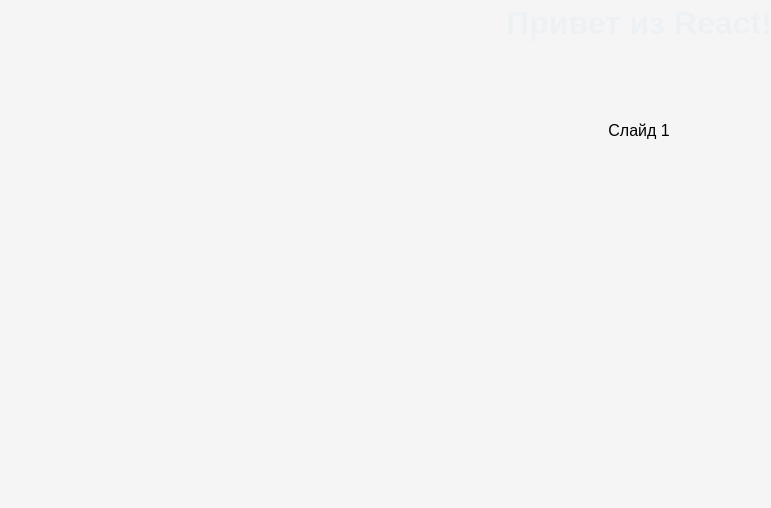
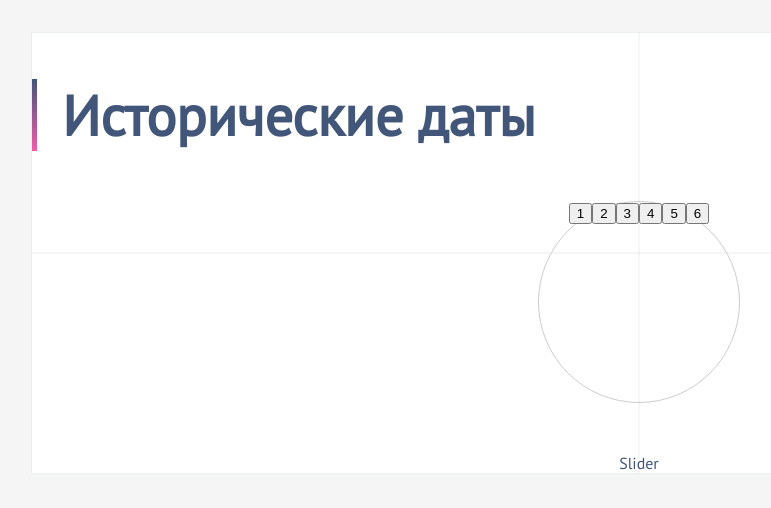
Before and after one commit to qqax/time-widget, a React app: page / in a window 1280 px wide. Shown: the top 508 px of the page, without its empty margins (1-772 px from the left). Built offline with nearby package versions, Linux system fonts and the light colour scheme.

Commit message:
create initial scheme

```diff
--- a/package.json
+++ b/package.json
@@ -6,7 +6,7 @@
   "scripts": {
     "start": "webpack serve --mode development",
     "build": "webpack --mode production",
-    "test": "echo \"Error: no test specified\" && exit 1"
+    "dev": "webpack serve --mode development --open"
   },
   "keywords": [],
   "author": "",
@@ -23,6 +23,7 @@
     "@types/react-dom": "^19.1.9",
     "css-loader": "^7.1.2",
     "html-webpack-plugin": "^5.6.4",
+    "mini-css-extract-plugin": "^2.9.4",
     "sass": "^1.92.0",
     "sass-loader": "^16.0.5",
     "style-loader": "^4.0.0",
--- a/src/App.tsx
+++ b/src/App.tsx
@@ -1,25 +1,12 @@
-import React, { useEffect } from "react";
-import { Swiper, SwiperSlide } from "swiper/react";
-import { gsap } from "gsap";
+import React from 'react';
+import TimeWidget from "./Widget/TimeWidget";
 
-import "swiper/css";
-
-const App = () => {
-    useEffect(() => {
-        gsap.from(".title", { opacity: 0, y: -50, duration: 1 });
-    }, []);
-
+function App() {
     return (
         <div className="app">
-            <h1 className="title">Привет из React!</h1>
-
-            <Swiper spaceBetween={50} slidesPerView={1}>
-                <SwiperSlide>Слайд 1</SwiperSlide>
-                <SwiperSlide>Слайд 2</SwiperSlide>
-                <SwiperSlide>Слайд 3</SwiperSlide>
-            </Swiper>
+            <TimeWidget />
         </div>
     );
-};
+}
 
 export default App;
--- /dev/null
+++ b/src/Widget/Circle/CircleButtons.module.scss
@@ -0,0 +1,29 @@
+.circle {
+  position: relative;
+  width: 200px;
+  height: 200px;
+  border: 1px solid #ccc;
+  border-radius: 50%;
+  margin: 50px auto;
+}
+
+.circle-btn {
+  --radius: 100px;
+
+  position: absolute;
+  top: 50%;
+  left: 50%;
+  width: 40px;
+  height: 40px;
+  border-radius: 50%;
+  background: #007bff;
+  color: white;
+  border: none;
+  cursor: pointer;
+
+  translate: -20px -20px;
+
+  transform-origin: 0 0;
+
+  transform: rotate(calc(var(--i) * 60deg)) translateX(var(--radius)) rotate(calc(-1 * var(--i) * 60deg));
+}
--- /dev/null
+++ b/src/Widget/Circle/CircleButtons.tsx
@@ -0,0 +1,21 @@
+import React from "react";
+import styles from './CircleButtons.module.scss';
+
+interface CSSPropertiesWithVars extends React.CSSProperties {
+    '--i'?: number;
+}
+
+export default function CircleButtons() {
+
+    return (
+        <div className={styles.circle}>
+            {[...Array(6)].map((_, i) => {
+                const style: CSSPropertiesWithVars = { '--i': i };
+
+                return (<button key={i} className={styles.circleBtn} style={style}>
+                    {i + 1}
+                </button>)
+            })}
+        </div>
+    );
+}
--- /dev/null
+++ b/src/Widget/Slider/Slider.tsx
@@ -0,0 +1,5 @@
+export default function Slider() {
+    return (<div>
+        <div>Slider</div>
+    </div>)
+}
--- /dev/null
+++ b/src/Widget/TimeWidget.module.scss
@@ -0,0 +1,64 @@
+@use '../styles/variables' as palette;
+
+@import url('https://fonts.googleapis.com/css2?family=PT+Sans&display=swap');
+
+.container {
+  font-family: 'PT Sans', sans-serif;
+
+  position: relative;
+  background: white;
+  z-index: 1;
+  border: 1px solid palette.$color-border;
+  color: palette.$color-primary;
+}
+
+.title {
+  position: relative;
+  text-align: left;
+  font-size: 56px;
+  font-weight: 700;
+  padding-left: 30px;
+}
+
+.title::before {
+  content: "";
+  position: absolute;
+  top: 0;
+  left: 0;
+  width: 5px;
+  height: 100%;
+  background: linear-gradient(0deg, palette.$color-right-date, palette.$color-primary);
+}
+
+.cross {
+  position: absolute;
+  top: 50%;
+  left: 50%;
+  inset: 0;
+  pointer-events: none;
+  display: block;
+  z-index: 0;
+
+  &::before,
+  &::after {
+    content: "";
+    position: absolute;
+    background-color: palette.$color-border;
+  }
+
+  &::before {
+    top: 50%;
+    left: 0;
+    width: 100%;
+    height: 1px;
+    transform: translateY(-50%);
+  }
+
+  &::after {
+    top: 0;
+    left: 50%;
+    width: 1px;
+    height: 100%;
+    transform: translateX(-50%);
+  }
+}
--- /dev/null
+++ b/src/Widget/TimeWidget.tsx
@@ -0,0 +1,16 @@
+import styles from './TimeWidget.module.scss';
+import CircleButtons from "./Circle/CircleButtons";
+import Slider from "./Slider/Slider";
+
+export default function TimeWidget() {
+    return (
+        <section className={styles.container}>
+            <div className={styles.cross}></div>
+            <span></span>
+            <span></span>
+            <h2 className={styles.title}>Исторические даты</h2>
+            <CircleButtons/>
+            <Slider/>
+        </section>
+    )
+}
--- a/src/index.tsx
+++ b/src/index.tsx
@@ -1,15 +1,14 @@
-import React from "react";
-import ReactDOM from "react-dom/client";
-import App from "./App";
-import "./styles/main.scss";
+import React from 'react';
+import { createRoot } from 'react-dom/client';
+import App from './App';
+import './styles/main.scss'; // если есть глобальные стили
 
-const rootElement = document.getElementById('root');
-
-if (!rootElement) {
-    throw new Error("Root container not found. Make sure there is a div with id='root' in your HTML.");
+const container = document.getElementById('root');
+if (!container) {
+    throw new Error('Root element not found');
 }
 
-const root = ReactDOM.createRoot(rootElement);
+const root = createRoot(container);
 root.render(
     <React.StrictMode>
         <App />
--- /dev/null
+++ b/src/styles/_variables.scss
@@ -0,0 +1,6 @@
+$color-primary: #42567A;
+$color-secondary: #3877EE;
+$color-left-date: #5D5FEF;
+$color-right-date: #EF5DA8;
+$color-border: rgba(66, 86, 122, 0.1);
+$color-background: #E5E5E5;
--- a/webpack.config.js
+++ b/webpack.config.js
@@ -1,51 +1,74 @@
-const path = require("path");
-const HtmlWebpackPlugin = require("html-webpack-plugin");
+const path = require('path');
+const HtmlWebpackPlugin = require('html-webpack-plugin');
+const MiniCssExtractPlugin = require('mini-css-extract-plugin');
+
+const isDev = process.env.NODE_ENV === 'development';
 
 module.exports = {
     entry: './src/index.tsx',
     output: {
-        path: path.resolve(__dirname, "dist"),
-        filename: "bundle.js",
-        clean: true
+        path: path.resolve(__dirname, 'dist'),
+        filename: isDev ? '[name].js' : '[name].[contenthash].js',
+        clean: true,
     },
     resolve: {
-        extensions: ['.tsx', '.ts', '.js'],
+        extensions: ['.tsx', '.ts', '.js', '.jsx'],
     },
     module: {
         rules: [
             {
                 test: /\.(ts|tsx)$/,
+                use: [
+                    {
+                        loader: 'ts-loader',
+                        options: {
+                            transpileOnly: true, // Важно: ускоряет сборку
+                        },
+                    },
+                ],
                 exclude: /node_modules/,
-                use: 'ts-loader',
             },
             {
-                test: /\.css$/i,
-                use: ['style-loader', 'css-loader'], // 👈 handles CSS imports
-            },
-            {
-                test: /\.tsx?$/,
-                use: "ts-loader",
-                exclude: /node_modules/
+                test: /\.module\.s[ac]ss$/i,
+                use: [
+                    isDev ? 'style-loader' : MiniCssExtractPlugin.loader,
+                    {
+                        loader: 'css-loader',
+                        options: {
+                            esModule: false,
+                            modules: {
+                                mode: 'local',
+                                localIdentName: isDev ? '[name]__[local]--[hash:base64:5]' : '[hash:base64:8]',
+                            },
+                        },
+                    },
+                    'sass-loader',
+                ],
             },
             {
                 test: /\.s[ac]ss$/i,
+                exclude: /\.module\.s[ac]ss$/i,
                 use: [
-                    "style-loader",   // Вставляет стили в DOM
-                    "css-loader",     // Преобразует CSS в CommonJS
-                    "sass-loader"     // Компилирует SCSS в CSS
-                ]
-            }
-        ]
-    },
-    devServer: {
-        static: "./dist",
-        port: 3000,
-        open: true
+                    isDev ? 'style-loader' : MiniCssExtractPlugin.loader,
+                    'css-loader',
+                    'sass-loader',
+                ],
+            },
+        ],
     },
     plugins: [
         new HtmlWebpackPlugin({
-            template: "public/index.html"
-        })
+            template: './public/index.html',
+        }),
+        ...(isDev ? [] : [new MiniCssExtractPlugin()]),
     ],
-    mode: "development"
+    devServer: {
+        static: {
+            directory: path.join(__dirname, 'public'),
+        },
+        port: 3000,
+        open: true,
+        hot: true,
+    },
+    mode: isDev ? 'development' : 'production',
 };
```
Also changed, not shown: src/declaration.d.ts (added, +14 -0 lines), tsconfig.json (+27 -9 lines), 3 other files (tests, documents, lock files or other folders).
